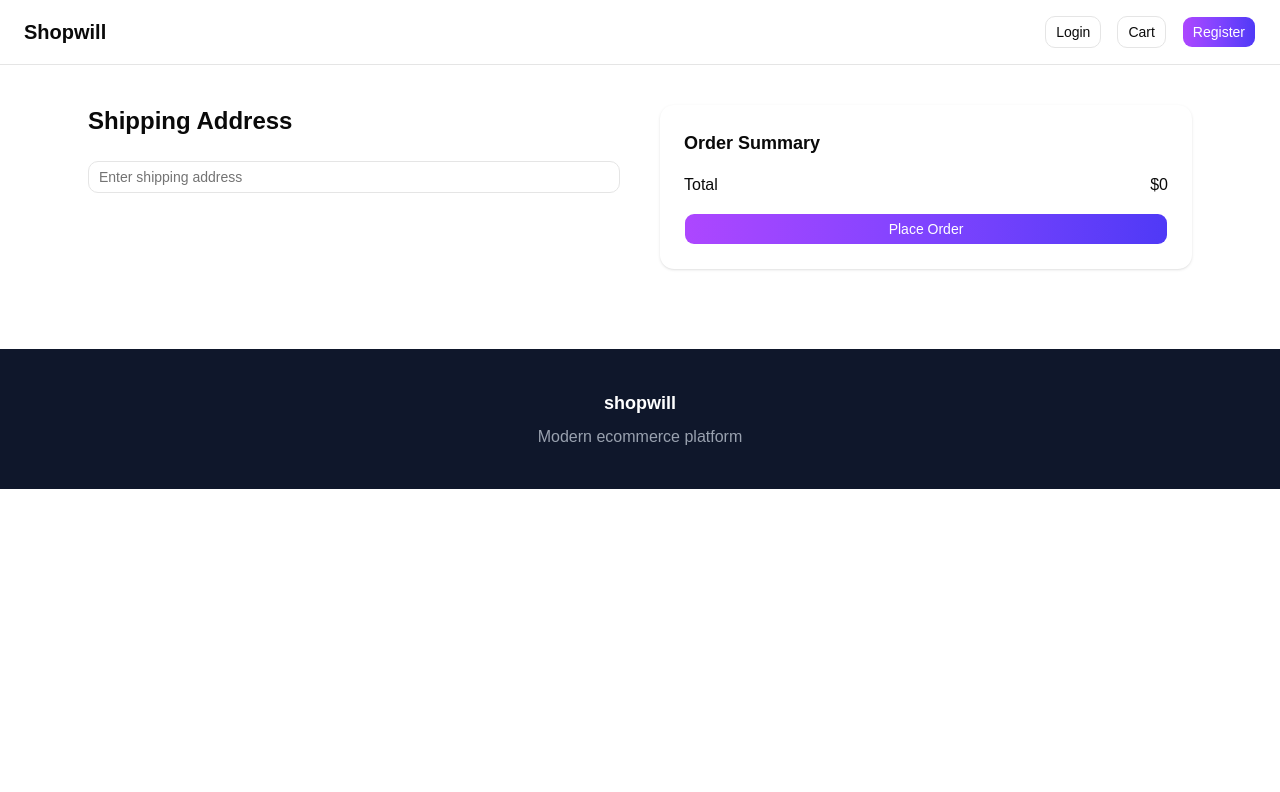
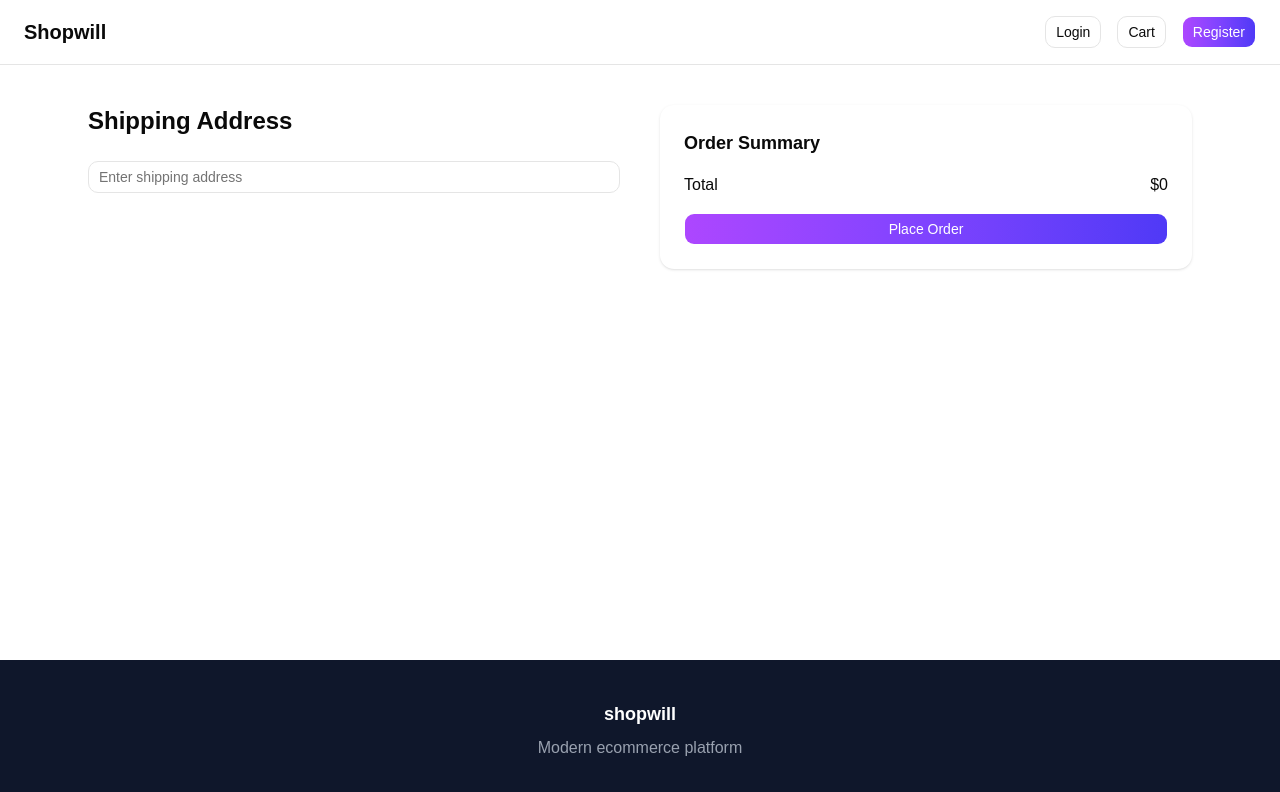
Before and after one commit to pramodbounteous/ecommerce_fullstack, a React app in the folder frontend/: page /checkout in a window 1280 px wide. Shown: the top 792 px of the page. Built offline with nearby package versions, Linux system fonts and the light colour scheme; no server answers; the HTML template or start-up script is replaced by a standard one.

Commit message:
Fix footer alignment using flex layout

```diff
--- a/frontend/src/pages/CartPage.tsx
+++ b/frontend/src/pages/CartPage.tsx
@@ -18,9 +18,10 @@
 
   return (
 
-    <div>
+    <div className="min-h-screen flex flex-col">
 
       <Navbar />
+        <main className="flex-grow">
 
       <div className="max-w-7xl mx-auto px-6 py-10 grid grid-cols-3 gap-10">
 
@@ -44,6 +45,7 @@
         <CartSummary items={items} />
 
       </div>
+      </main>
 
       <Footer />
 
--- a/frontend/src/pages/CheckoutPage.tsx
+++ b/frontend/src/pages/CheckoutPage.tsx
@@ -41,9 +41,11 @@
 
   return (
 
-    <div>
+    <div className="min-h-screen flex flex-col">
 
       <Navbar />
+
+       <main className="flex-grow">
 
       <div className="max-w-6xl mx-auto px-6 py-10 grid grid-cols-2 gap-10">
 
@@ -88,6 +90,8 @@
 
       </div>
 
+      </main>
+
       <Footer />
 
     </div>
--- a/frontend/src/pages/OrdersPage.tsx
+++ b/frontend/src/pages/OrdersPage.tsx
@@ -17,9 +17,11 @@
 
   return (
 
-    <div>
+    <div className="min-h-screen flex flex-col">
 
       <Navbar />
+
+      <main className="flex-grow">
 
       <div className="max-w-5xl mx-auto px-6 py-10 space-y-6">
 
@@ -45,6 +47,7 @@
         ))}
 
       </div>
+      </main>
 
       <Footer />
 
--- a/frontend/src/pages/ProductPage.tsx
+++ b/frontend/src/pages/ProductPage.tsx
@@ -20,9 +20,10 @@
 
   return (
 
-    <div>
+    <div className="min-h-screen flex flex-col">
 
       <Navbar />
+      <main className="flex-grow">
 
       <div className="max-w-7xl mx-auto px-6 py-10 grid grid-cols-2 gap-10">
 
@@ -36,6 +37,7 @@
 />
 
       </div>
+      </main>
 
       <Footer />
 
```
